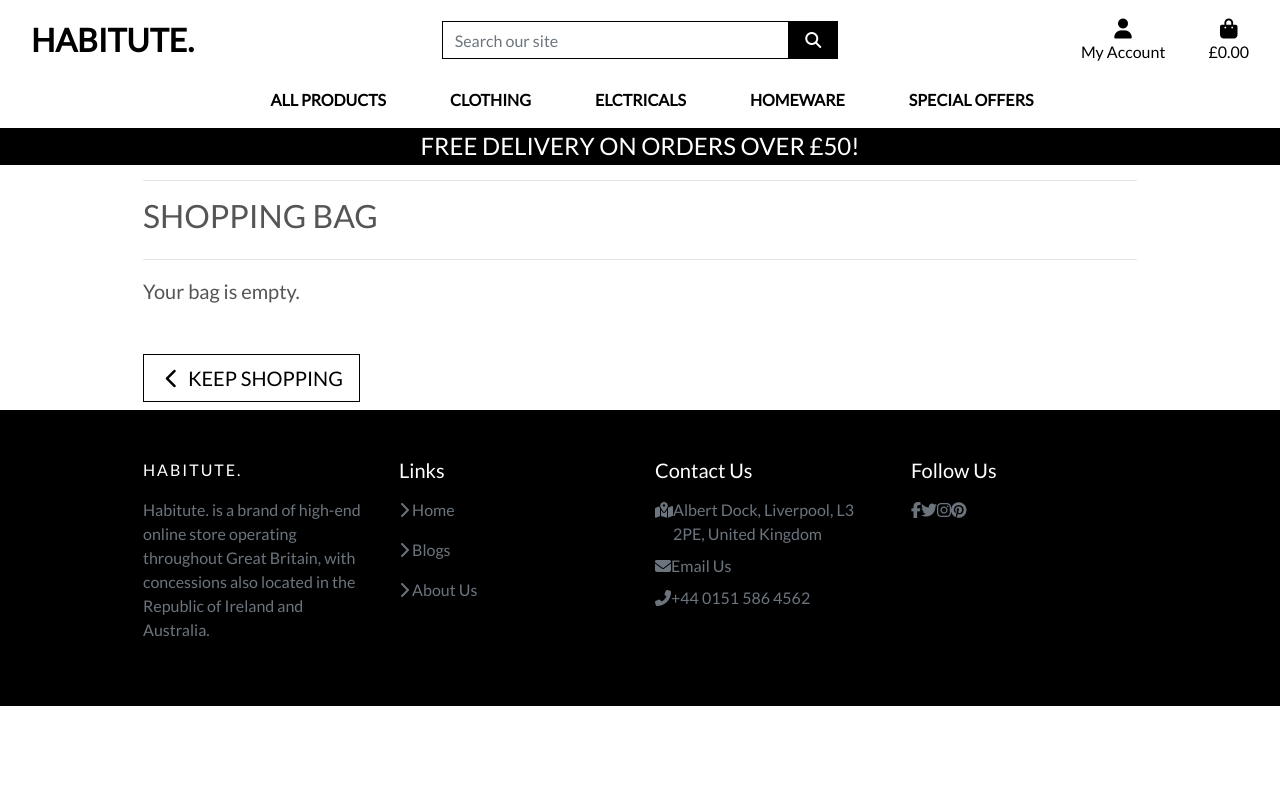
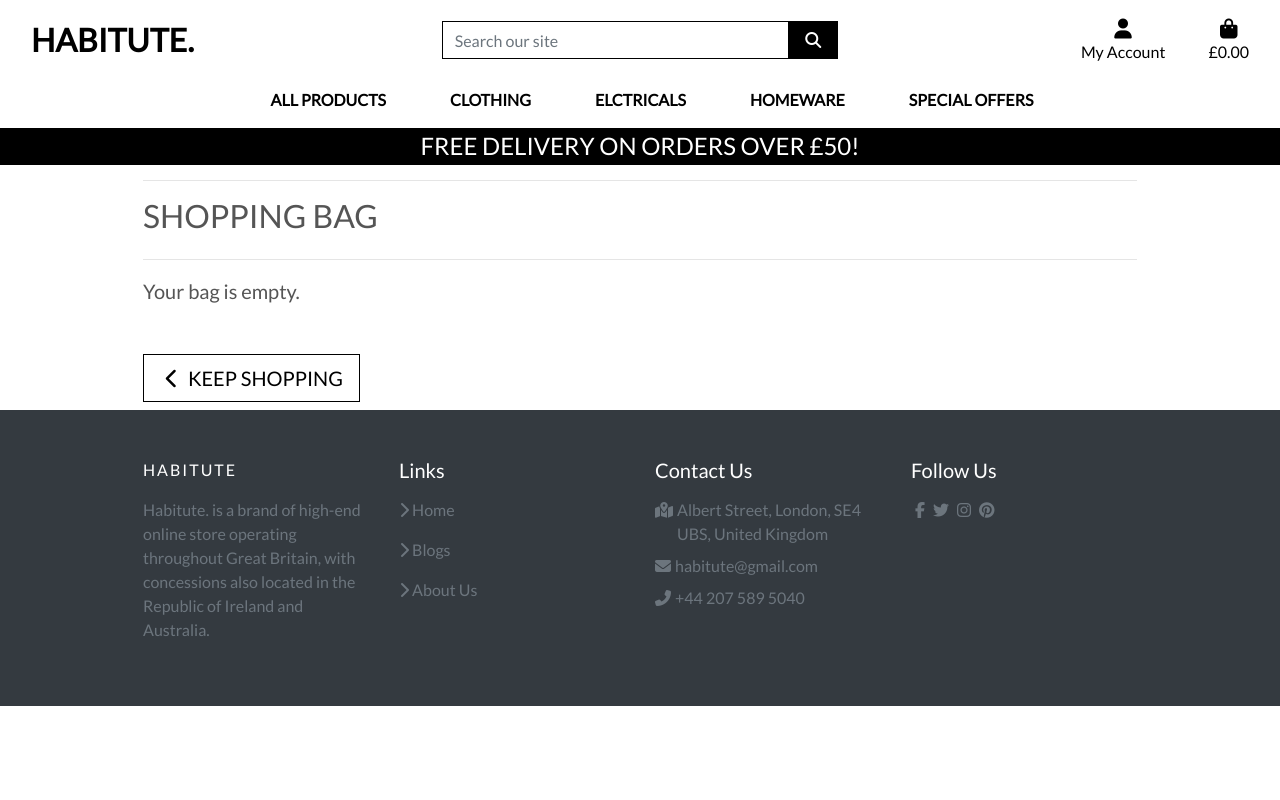
Before and after one commit to Code-Institute-Submissions/PhilipWilliams0-habitute, a Django app: page /bag/ in a window 1280 px wide. Run offline with Django 3.2, Linux system fonts and the light colour scheme; some libraries are stand-ins or nearby versions.

Commit message:
Add footer templates to teamples/includes

```diff
--- a/templates/base.html
+++ b/templates/base.html
@@ -149,9 +149,7 @@
     {% block content %}
     {% endblock %}
 
-    <!-- Footer -->
     {% include 'includes/footer.html' %}
-    <!-- Footer -->
 
     {% block postloadjs %}
     <script type="text/javascript">
--- a/templates/includes/footer.html
+++ b/templates/includes/footer.html
@@ -1,11 +1,10 @@
 {% load static %}
 
-<!-- footer -->
-<footer class="bg-black text-white mt-auto py-5">
+<footer class="bg-dark py-5">
     <div class="container">
         <div class="row text-white g-4">
             <div class="col-md-6 col-lg-3">
-                <a class="text-uppercase text-decoration-none brand text-white" href="#">Habitute.</a>
+                <a class="text-uppercase text-decoration-none brand text-white" href="index.html">Habitute</a>
                 <p class="text-white text-muted mt-3">Habitute. is a brand of high-end online store operating throughout
                     Great Britain, with concessions also located in the Republic of Ireland and Australia.</p>
             </div>
@@ -14,7 +13,7 @@
                 <h5 class="fw-light">Links</h5>
                 <ul class="list-unstyled">
                     <li class="my-3">
-                        <a href="#" class="text-white text-decoration-none text-muted">
+                        <a href="{% url 'home' %}" class="text-white text-decoration-none text-muted">
                             <i class="fas fa-chevron-right me-1"></i> Home
                         </a>
                     </li>
@@ -37,24 +36,24 @@
                     <span class="me-3">
                         <i class="fas fa-map-marked-alt"></i>
                     </span>
-                    <span class="fw-light">
-                        Albert Dock, Liverpool, L3 2PE, United Kingdom
+                    <span class="fw-light px-1">
+                        Albert Street, London, SE4 UBS, United Kingdom
                     </span>
                 </div>
                 <div class="d-flex justify-content-start align-items-start my-2 text-muted">
                     <span class="me-3">
                         <i class="fas fa-envelope"></i>
                     </span>
-                    <a href="{% url 'contact' %}" class="text-white text-decoration-none text-muted">
-                        Email Us
-                    </a>
+                    <span class="fw-light px-1">
+                        habitute@gmail.com
+                    </span>
                 </div>
                 <div class="d-flex justify-content-start align-items-start my-2 text-muted">
                     <span class="me-3">
                         <i class="fas fa-phone-alt"></i>
                     </span>
-                    <span class="fw-light">
-                        +44 0151 586 4562
+                    <span class="fw-light px-1">
+                        +44 207 589 5040
                     </span>
                 </div>
             </div>
@@ -64,26 +63,26 @@
                 <div>
                     <ul class="list-unstyled d-flex">
                         <li>
-                            <a href="https://en-gb.facebook.com/" target="_blank"
-                                class="text-white text-decoration-none text-muted fs-4 me-5">
+                            <a href="https://en-gb.facebook.com/"
+                                class="text-white text-decoration-none text-muted px-1">
                                 <i class="fab fa-facebook-f"></i>
                             </a>
                         </li>
                         <li>
-                            <a href="https://twitter.com/?lang=en" target="_blank"
-                                class="text-white text-decoration-none text-muted fs-4 me-5">
+                            <a href="https://twitter.com/?lang=en"
+                                class="text-white text-decoration-none text-muted px-1">
                                 <i class="fab fa-twitter"></i>
                             </a>
                         </li>
                         <li>
-                            <a href="https://www.instagram.com/?hl=en" target="_blank"
-                                class="text-white text-decoration-none text-muted fs-4 me-5">
+                            <a href="https://www.instagram.com/?hl=en"
+                                class="text-white text-decoration-none text-muted px-1">
                                 <i class="fab fa-instagram"></i>
                             </a>
                         </li>
                         <li>
-                            <a href="https://www.pinterest.co.uk/" target="_blank"
-                                class="text-white text-decoration-none text-muted fs-4 me-4">
+                            <a href="https://www.pinterest.co.uk/"
+                                class="text-white text-decoration-none text-muted px-1">
                                 <i class="fab fa-pinterest"></i>
                             </a>
                         </li>
@@ -93,4 +92,3 @@
         </div>
     </div>
 </footer>
-<!-- end of footer -->
```
